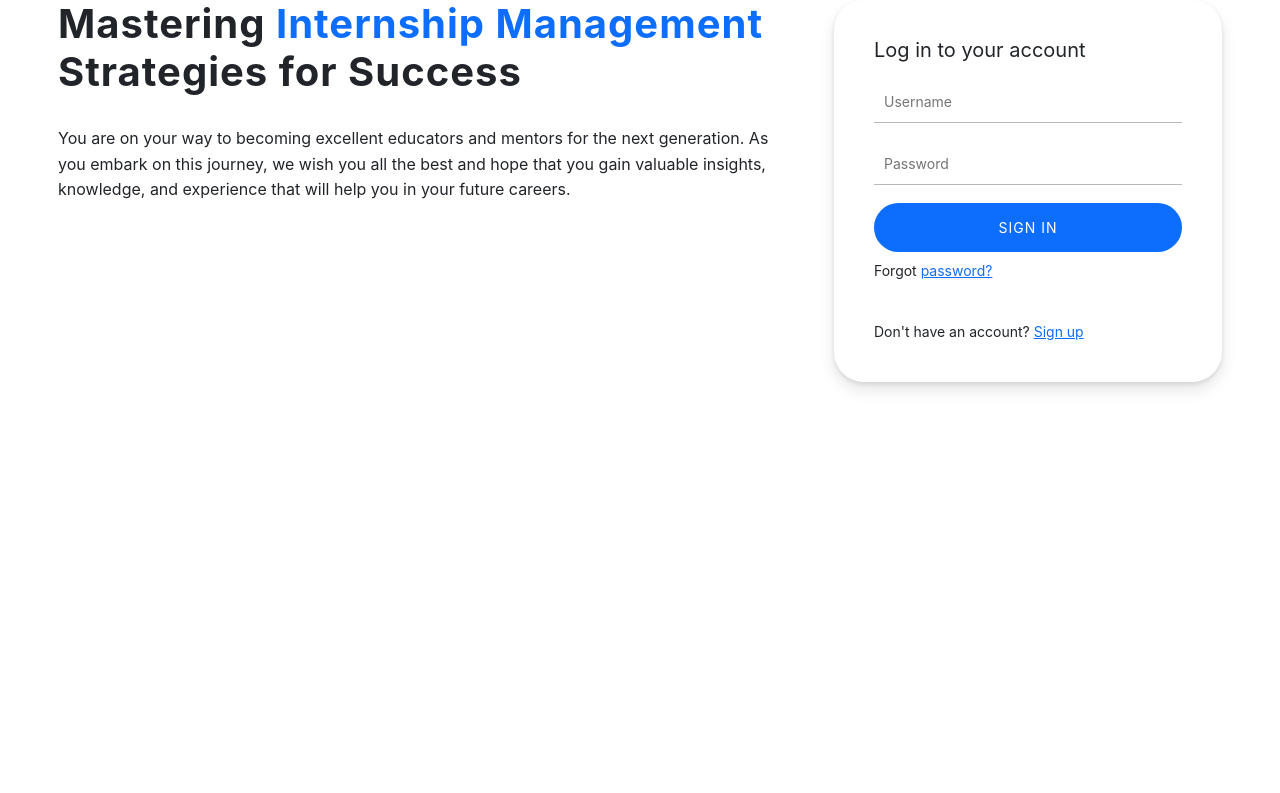
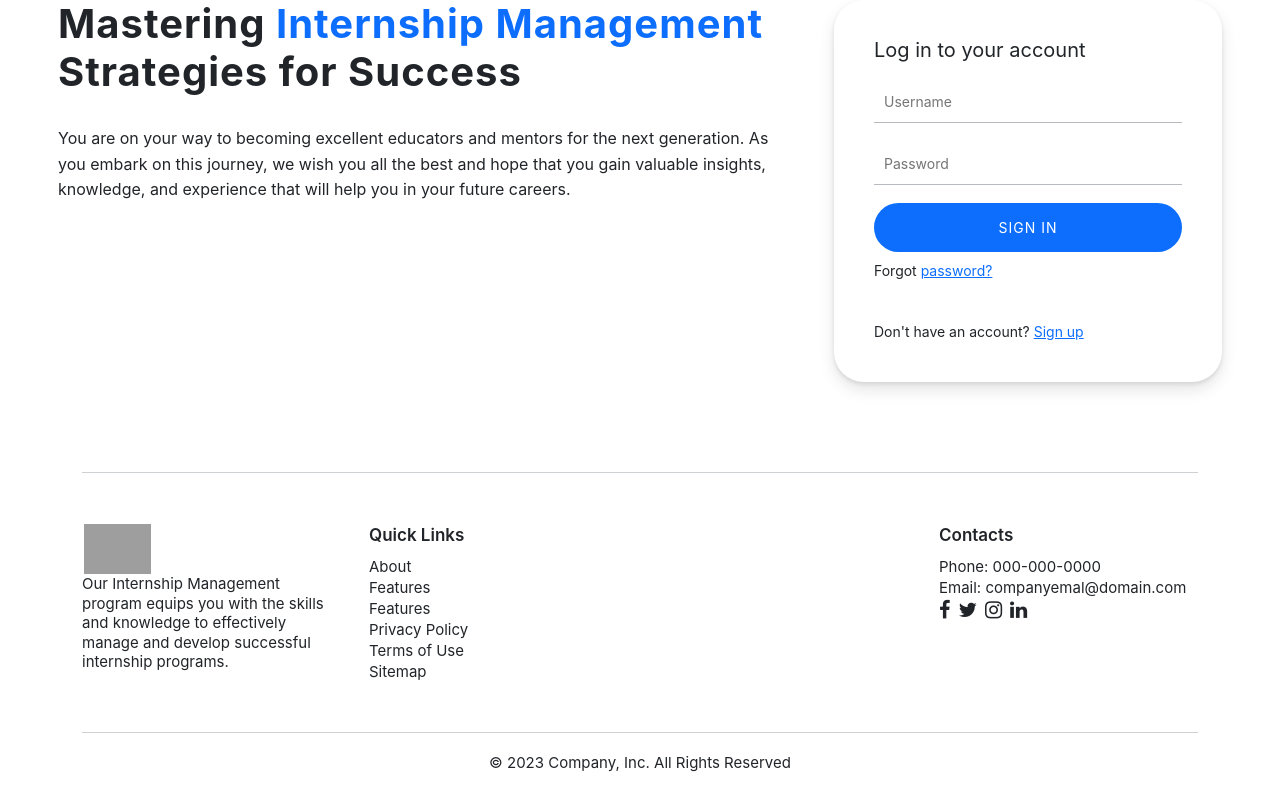
Before and after one commit to rnamocot/internshipmanagement, a PHP site: page / in a window 1280 px wide. Shown: the part 166-959 px from the top of the page. Before the commit the page ends 556 px from the top, so only its background shows below. Run offline with PHP 8.4, Linux system fonts and the light colour scheme; some web fonts are replaced; grey boxes are pictures that could not be loaded.

Commit message:
added footer

```diff
--- a/index.php
+++ b/index.php
@@ -27,6 +27,9 @@ if (isset($_SESSION['username'])) {
     <link rel="preconnect" href="https://fonts.gstatic.com" crossorigin>
     <link href="https://fonts.googleapis.com/css2?family=Inter;:wght@200;300;700;800&display=swap" rel="stylesheet">
     <link rel="stylesheet" href="https://cdn.jsdelivr.net/npm/bootstrap-icons@1.10.3/font/bootstrap-icons.css">
+
+    <!-- Add icon library -->
+    <link rel="stylesheet" href="https://cdnjs.cloudflare.com/ajax/libs/font-awesome/4.7.0/css/font-awesome.min.css">
 </head>
 
 <body>
@@ -126,6 +129,57 @@ if (isset($_SESSION['username'])) {
         </div>
     </div>
 
+    <footer>
+        <div class="container">
+            <div class="footer-sec">
+                <div class="row">
+                    <div class="col-md-3">
+                        <div class="footer-logo-col">
+                            <a class="footer-logo" href="#">
+                                <img src="./public/images/logomain.png" class="d-inline-block align-text-top mainlogo" alt="Logo" />
+                            </a>
+                            <p>Our Internship Management program equips you with the skills and knowledge to effectively manage and develop successful internship programs.</p>
+                        </div>
+                    </div>
+                    <div class="col-md-3">
+                        <div class="footer-links">
+                            <h3>Quick Links</h3>
+                            <ul>
+                                <li><a href="#">About</a></li>
+                                <li><a href="#">Features</a></li>
+                                <li><a href="#">Features</a></li>
+                                <li><a href="#">Privacy Policy</a></li>
+                                <li><a href="#">Terms of Use</a></li>
+                                <li><a href="#">Sitemap</a></li>
+                            </ul>
+
+                        </div>
+                    </div>
+                    <div class="col-md-3">
+
+                    </div>
+                    <div class="col-md-3">
+                        <div class="footer-links">
+                            <h3>Contacts</h3>
+                            <div class="footer-contact-list">
+                                <a href="">Phone: 000-000-0000</a><br>
+                                <a href="">Email: companyemal@domain.com</a>
+                            </div>
+                            <div class="social-logos-footer">
+                                <a href="#" class="fa fa-facebook"></a>
+                                <a href="#" class="fa fa-twitter"></a>
+                                <a href="#" class="fa fa-instagram"></a>
+                                <a href="#" class="fa fa-linkedin"></a>
+                            </div>
+                        </div>
+                    </div>
+                </div>
+            </div>
+            <div class="copyrights">
+                    <p>© 2023 Company, Inc. All Rights Reserved</p>
+                </div>
+        </div>
+    </footer>
 
 
     <script src="" async defer></script>
--- a/public/styles/mainstyles.css
+++ b/public/styles/mainstyles.css
@@ -212,7 +212,6 @@ textarea:focus, input:focus{
 input:-internal-autofill-selected {
     background-color:none !important;
 }
-
 button {
   letter-spacing: 1px;
   background:#0D6EFD;
@@ -244,7 +243,7 @@ background: linear-gradient(50deg, rgba(0,129,180,1) 0%, rgba(0,129,201,1) 100%)
 border-radius: 0px 10px 0px 10px;
 }
 div#left-content p{
-	color:#333121252931;
+	color:#252931;
 }
 div#left-content h1{
     font-family: 'Inter', sans-serif;
@@ -279,6 +278,44 @@ box-shadow: 0px 8px 24px 0 rgb(29 140 242 / 32%);
     line-height: 1.6;
     color: #212529;
 
+}
+
+/* footer */
+.footer-links h3{
+    font-size: 17px;
+    padding: 2px;
+    text-decoration: none;
+    color: #212529;
+    padding-bottom: 10px;
+    font-weight: 600;
+}
+footer a {
+    font-size: 15px;
+    padding: 2px;
+    text-decoration: none;
+    color: #212529;
+    padding-bottom: 10px;
+}
+footer p{
+    font-size: 15px !important;
+    line-height: 1.3 !important;
+    color: #212529 !important;
+}
+.social-logos-footer a {
+    font-size: 20px;
+    padding: 2px;
+    text-decoration: none;
+    color: #212529;
+}
+.footer-sec {
+    padding: 50px 0px;
+    border-top: 1px solid #b7bbbfad;
+}
+.copyrights{
+    border-top: 1px solid #b7bbbfad;
+    text-align: center;
+    padding: 20px 0px;
+    font-size: 15px !important;
 }
 /*dashboard page*/
 #inner-right-dashboard {
```
